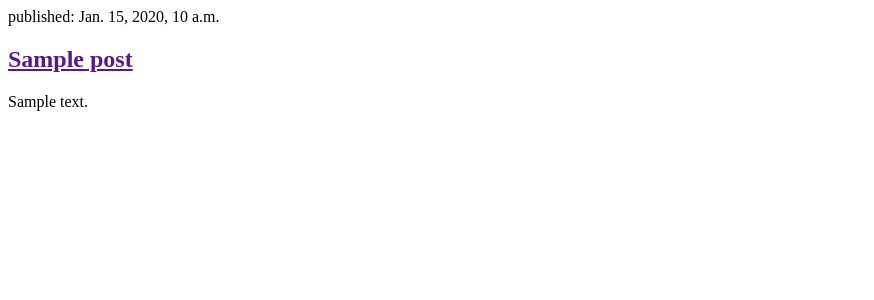
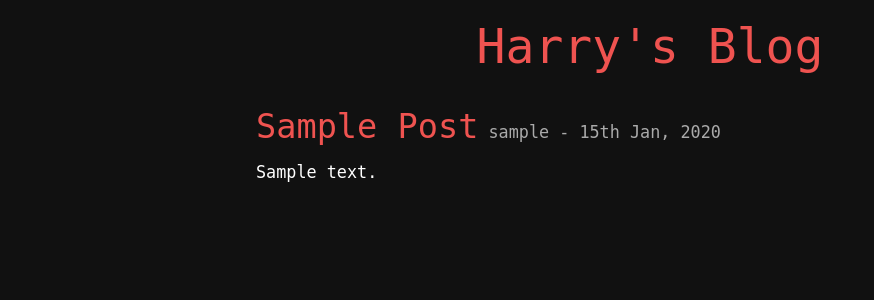
Before and after one commit to MadMin3r/bcw-django-site, a Django app: page / in a window 1280 px wide. Shown: the top 300 px of the page, without its empty margins (0-874 px from the left). Run offline with Django 3.2, Linux system fonts and the light colour scheme; tables that the repository leaves empty hold one stand-in row (values such as "Sample post"); some libraries are stand-ins or nearby versions.

Commit message:
Added css and changed post format

```diff
--- /dev/null
+++ b/blog/static/css/blog.css
@@ -0,0 +1,72 @@
+.page-header {
+    margin: 0;
+    padding: 0px 20px 20px 40px;
+    border-bottom: 0;
+}
+
+.page-header h1, .page-header h1 a, .page-header h1 a:visited, .page-header h1 a:active {
+    color: #EF5350;
+    font-size: 36pt;
+    text-decoration: none;
+    text-align: center;
+    font-weight: 500;
+}
+
+.content{
+    margin-left: 20%;
+    margin-right: 20%;
+    width: 60%;
+}
+
+h1, h2, h3, h4 {
+    color: #EF5350;
+}
+
+
+
+.save {
+    float: right;
+}
+
+.post-form textarea, .post-form input {
+    width: 100%;
+}
+
+.top-menu, .top-menu:hover, .top-menu:visited {
+    color: #FFFFFF;
+    float: right;
+    font-size: 26pt;
+    margin-right: 20px;
+}
+
+.post {
+    color: #FFFFFF;
+    font-size: 1.2em;
+}
+
+.post a {
+    font-size: 2em;
+}
+
+.post a, .post a:visited {
+    color: #EF5350;
+}
+
+.post a:hover {
+    color: rgb(238, 124, 122);
+    text-decoration: none;
+}
+
+.post-date {
+    color: #AAAAAA;
+}
+
+.post-content {
+    color: #FFFFFF;
+    font-size: 1em;
+}
+
+body {
+    background-color: #111111;
+    font-family: monospace;
+}
--- a/blog/templates/blog/post_list.html
+++ b/blog/templates/blog/post_list.html
@@ -1,14 +1,27 @@
+{% load static %}
 <html>
     <head>
         <title>Harry's Blog</title>
+        <link rel="stylesheet" href="//maxcdn.bootstrapcdn.com/bootstrap/3.2.0/css/bootstrap.min.css">
+        <link rel="stylesheet" href="//maxcdn.bootstrapcdn.com/bootstrap/3.2.0/css/bootstrap-theme.min.css">
+
+        <link rel="stylesheet" href="{% static 'css/blog.css' %}">
     </head>
     <body>
-        {% for post in posts %}
-            <div>
-                <p>published: {{post.published_date}}</p>
-                <h2><a href="">{{post.title}}</a></h2>
-                <p>{{post.text|linebreaksbr}}</p>
+        <div class="page-header">
+            <h1><a href="/">Harry's Blog</a></h1>
+        </div>
+
+        <div class="content container">
+            <div class="row">
+                {% for post in posts %}
+                <div class="post">
+                    <p class="post-date"><a href="/">{{post.title|title}}</a> {{post.author}} - {{post.published_date|date:"jS M, Y"}} </p>
+                    <p class="post-content">{{post.text|linebreaksbr}}</p>
+                </div>
+                {% endfor %}
             </div>
-        {% endfor %}
+        </div>
+
     </body>
 </html>
--- a/blog/views.py
+++ b/blog/views.py
@@ -2,6 +2,8 @@ from django.shortcuts import render
 from .models import Post
 from django.utils import timezone
 # Create your views here.
+
+
 def post_list(request):
     posts = Post.objects.filter(published_date__lte=timezone.now()).order_by('published_date')[::-1]
     return render(request, 'blog/post_list.html', {'posts': posts})
```
